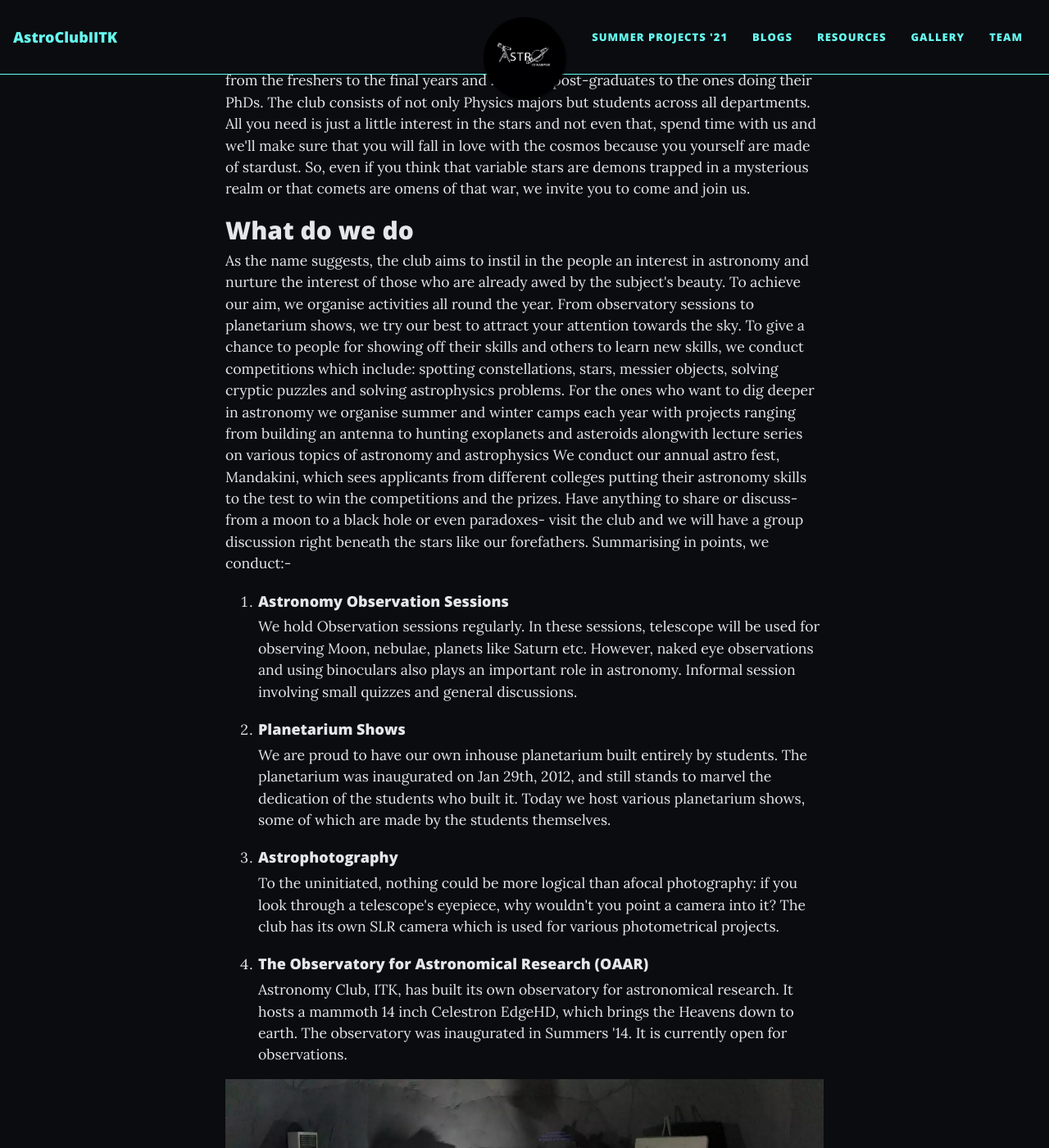
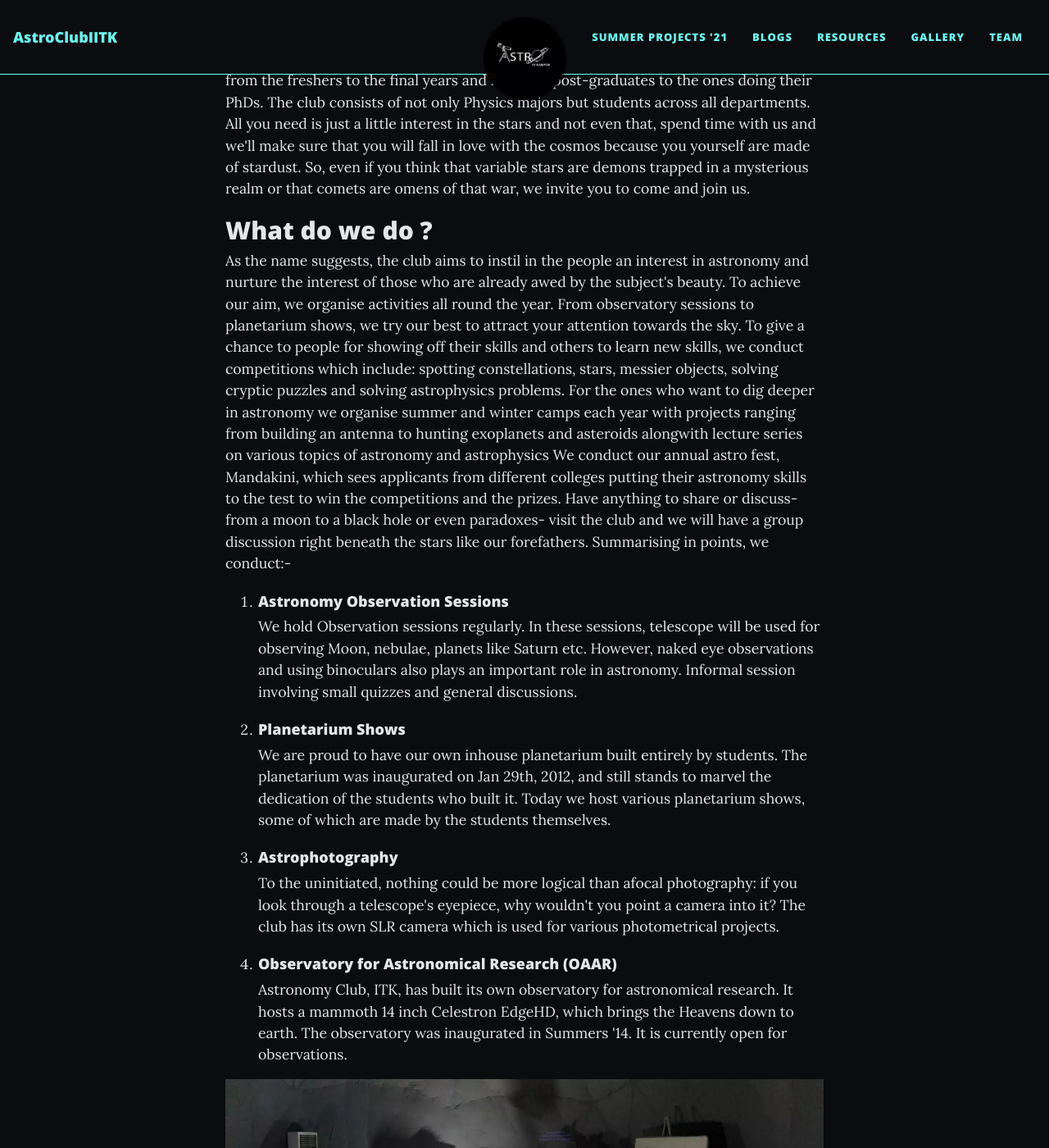
Before and after one commit to astroclubiitk/astroclubiitk.github.io, a Jekyll site: the page built from index.html, in a window 1280 px wide and 1400 px high, scrolled down 729 px. Shown: the whole window at 82% size. Built offline with Jekyll 4.4.1, drawn with Linux system fonts in a browser that asks for light colours; nearby versions of some CDN libraries; the list of posts is cut into pages by our own code.

```diff
--- a/index.html
+++ b/index.html
@@ -5,10 +5,10 @@ subtitle: Cosmos is within us
 cover-img: /assets/img/about-us.png
 ---
 
-<h1>Who are we</h1>
+<h1>Who are we ?</h1>
 We are a group of highly enthusiastic students from IIT Kanpur who love to appreciate the beauty of the cosmos. We do not have any formal background in astronomy, but are passionate about what our universe has to offer. The club is open to all the students: from the freshers to the final years and from the post-graduates to the ones doing their PhDs. The club consists of not only Physics majors but students across all departments. All you need is just a little interest in the stars and not even that, spend time with us and we'll make sure that you will fall in love with the cosmos because you yourself are made of stardust. So, even if you think that variable stars are demons trapped in a mysterious realm or that comets are omens of that war, we invite you to come and join us.
 
-<h2>What do we do</h2>
+<h2>What do we do ?</h2>
 
 As the name suggests, the club aims to instil in the people an interest in astronomy and nurture the interest of those who are already awed by the subject's beauty. To achieve our aim, we organise activities all round the year. From observatory sessions to planetarium shows, we try our best to attract your attention towards the sky. To give a chance to people for showing off their skills and others to learn new skills, we conduct competitions which include: spotting constellations, stars, messier objects, solving cryptic puzzles and solving astrophysics problems. For the ones who want to dig deeper in astronomy we organise summer and winter camps each year with projects ranging from building an antenna to hunting exoplanets and asteroids alongwith lecture series on various topics of astronomy and astrophysics We conduct our annual astro fest, Mandakini, which sees applicants from different colleges putting their astronomy skills to the test to win the competitions and the prizes. Have anything to share or discuss- from a moon to a black hole or even paradoxes- visit the club and we will have a group discussion right beneath the stars like our forefathers. Summarising in points, we conduct:-
 
@@ -23,7 +23,7 @@ We are proud to have our own inhouse planetarium built entirely by students. The
 To the uninitiated, nothing could be more logical than afocal photography: if you look through a telescope's eyepiece, why wouldn't you point a camera into it? The club has its own SLR camera which is used for various photometrical projects.</li>
 
 <li>
-<h4>The Observatory for Astronomical Research (OAAR)</h4>
+<h4>Observatory for Astronomical Research (OAAR)</h4>
 Astronomy Club, ITK, has built its own observatory for astronomical research. It hosts a mammoth 14 inch Celestron EdgeHD, which brings the Heavens down to earth. The observatory was inaugurated in Summers '14. It is currently open for observations.</li>
 </ol>
 
```
